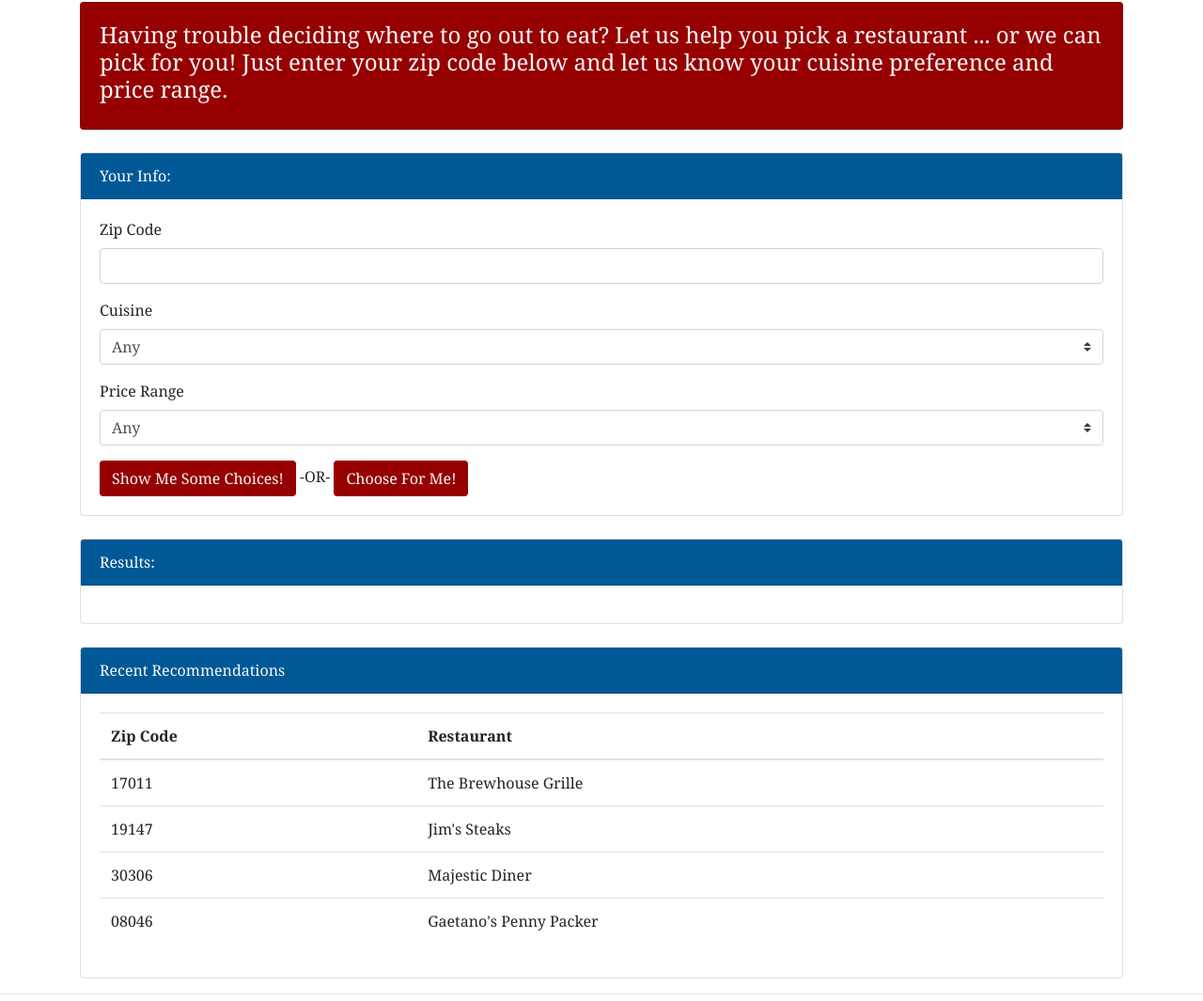
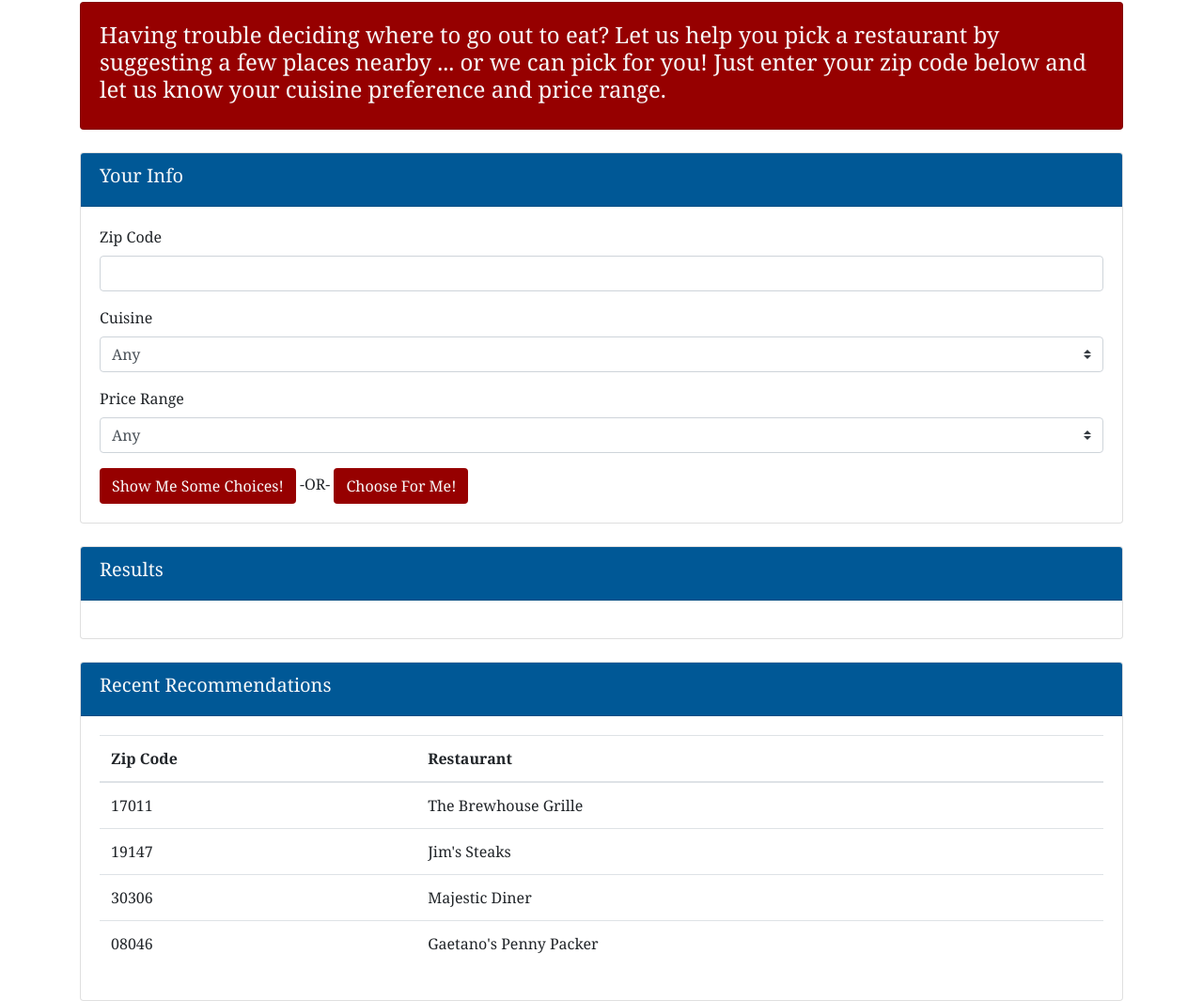
Before and after one commit to jenerationx/Group-Project-1, a plain HTML site: page index.html in a window 1280 px wide. Shown: the part 448-1513 px from the top of the page at 94% size. Drawn offline with nearby package versions, Linux system fonts and the light colour scheme.

Commit message:
made some tweaks

```diff
--- a/assets/css/style.css
+++ b/assets/css/style.css
@@ -17,7 +17,7 @@ body {
 }
 .food-image {
     background-image: url(../images/yummy.jpg);
-    background-size: 100%;
+    background-size: 100% 100%;
     height: 320px;
 }
 #instructions{
--- a/index.html
+++ b/index.html
@@ -4,7 +4,7 @@
 <head>
     <meta charset="utf-8">
     <meta http-equiv="X-UA-Compatible" content="IE=edge">
-    <title>Page Title</title>
+    <title>Where Should We Eat?</title>
     <meta name="viewport" content="width=device-width, initial-scale=1">
     <link rel="stylesheet" type="text/css" media="screen" href="assets/css/reset.css">
     <link rel="stylesheet" href="https://stackpath.bootstrapcdn.com/bootstrap/4.3.1/css/bootstrap.min.css"
@@ -56,11 +56,9 @@
                 <div class="card text-light" id="instructions">
                     <div class="card-body">
                         <div>
-                            <h4>Having trouble deciding where to go out to eat? Let us help you pick a restaurant ... or
+                            <h4>Having trouble deciding where to go out to eat? Let us help you pick a restaurant by suggesting a few places nearby ... or
                                 we can pick for you! Just enter your zip code below and let us know your cuisine
-                                preference and
-                                price
-                                range.
+                                preference and price range.
                             </h4>
                         </div>
                     </div>
@@ -68,7 +66,7 @@
                 <br>
                 <div class="card">
                     <div class="card-header text-light">
-                        Your Info:
+                        <h5>Your Info</h5>
                     </div>
                     <div class="card-body">
                         <form role="form">
@@ -116,7 +114,7 @@
                 <br>
                 <div class="card">
                     <div class="card-header text-light">
-                        Results:
+                        <h5>Results</h5>
                     </div>
                     <!-- Retrieved results go here -->
                     <div class="card-body" id="restaurants">
@@ -126,7 +124,7 @@
                 <br>
                 <div class="card">
                     <div class="card-header text-light">
-                        Recent Recommendations
+                        <h5>Recent Recommendations</h5>
                     </div>
                     <!-- Recent Recommendations (this is where our table element will go) -->
                     <div class="card-body" id="recent">
```
Also changed, not shown: 1 other file.
